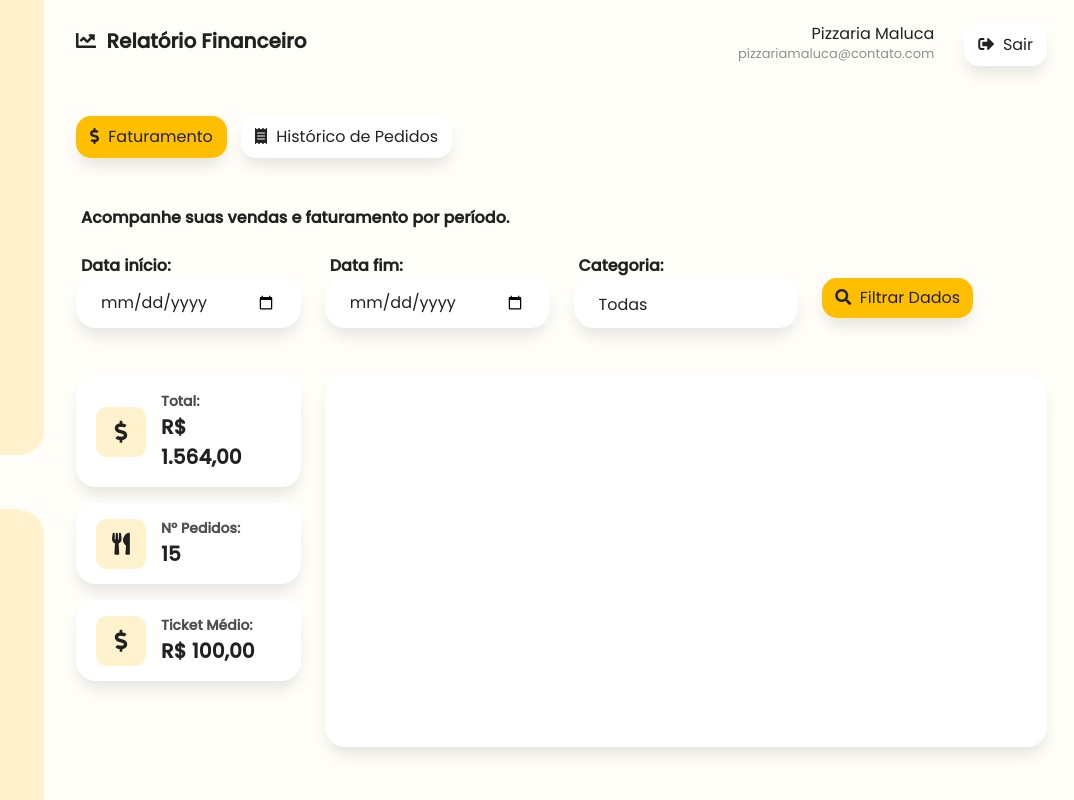
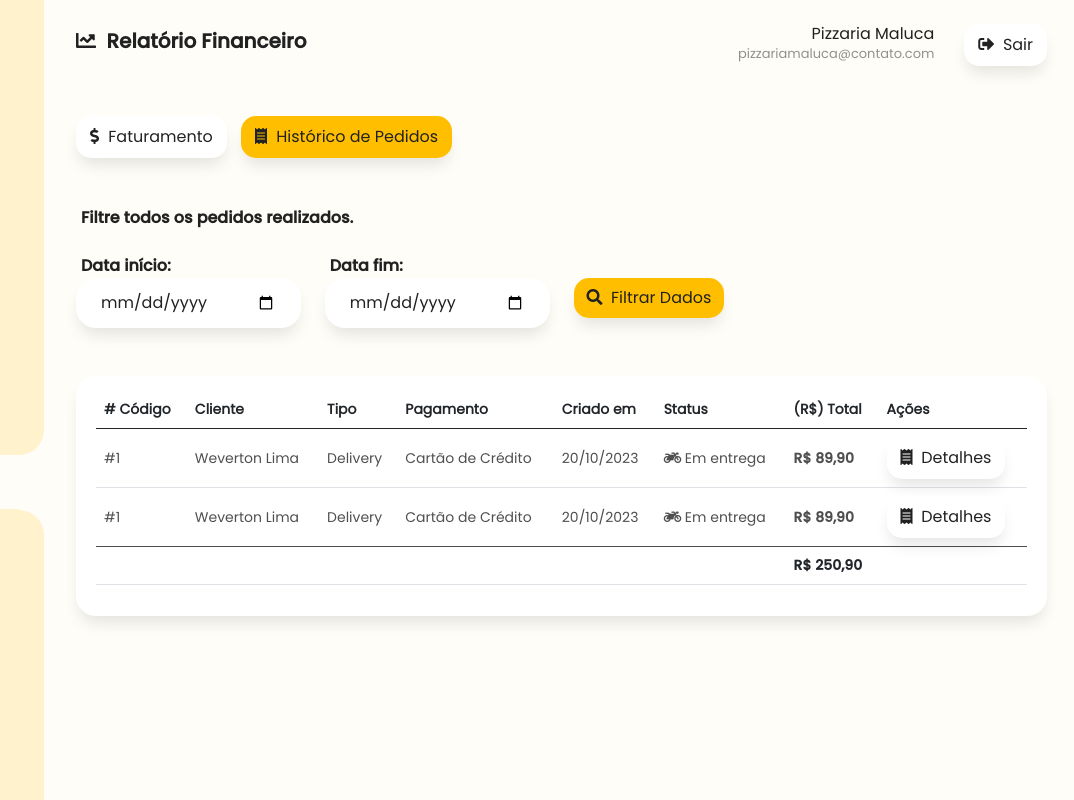
Before and after one commit to jeannlucas/bigdevz-delivery, a plain HTML site: page painel/relatorio.html in a window 1280 px wide. Shown: the full height of the page, 206-1280 px from the left. Drawn offline with Linux system fonts and the light colour scheme.

Commit message:
feat: report layout - order history

```diff
--- a/painel/css/painel.css
+++ b/painel/css/painel.css
@@ -642,3 +642,7 @@ input:checked + .slider::before {
     font-size: 20px;
     color: var(--color-black);
 }
+
+.card-table, .data-table {
+    font-size: 14px!important;
+}
--- a/painel/relatorio.html
+++ b/painel/relatorio.html
@@ -87,17 +87,17 @@
                         <div class="col-12">
 
                             <div class="menus-config">
-                                <a href="#" class="btn btn-white btn-sm active">
+                                <a href="#" class="btn btn-white btn-sm">
                                     <i class="fas fa-dollar-sign"></i> Faturamento
                                 </a>
-                                <a href="#" class="btn btn-white btn-sm">
+                                <a href="#" class="btn btn-white btn-sm active">
                                     <i class="fas fa-receipt"></i> Histórico de Pedidos
                                 </a>
                             </div>
 
                         </div>
 
-                        <div class="col-12 mt-5" id="faturamento">
+                        <div class="col-12 mt-5 hidden" id="faturamento">
 
                             <p class="title-categoria mb-4">
                                 <b>Acompanhe suas vendas e faturamento por período.</b>
@@ -184,8 +184,93 @@
 
                         </div>
 
-                        <div class="col-12 mt-5 hidden" id="historico">
+                        <div class="col-12 mt-5" id="historico">
 
+                            <p class="title-categoria mb-4">
+                                <b>Filtre todos os pedidos realizados.</b>
+                            </p>
+
+                            <div class="row">
+
+                                <div class="col-3">
+                                    <div class="form-group">
+                                        <p class="title-categoria mb-0"><b>Data início:</b></p>
+                                        <input type="date" class="form-control" />
+                                    </div>
+                                </div>
+
+                                <div class="col-3">
+                                    <div class="form-group">
+                                        <p class="title-categoria mb-0"><b>Data fim:</b></p>
+                                        <input type="date" class="form-control" />
+                                    </div>
+                                </div>
+
+                                <div class="col-3">
+                                    <a class="btn btn-yellow btn-sm mt-4">
+                                        <i class="fas fa-search"></i>&nbsp; Filtrar Dados
+                                    </a>
+                                </div>
+
+                            </div>
+
+                            <div class="card card-table mt-5">
+
+                                <div class="table-responsive">
+                                    <table id="data-table" class="table data-table">
+                                        <thead>
+                                            <tr>
+                                                <th># Código</th>
+                                                <th>Cliente</th>
+                                                <th>Tipo</th>
+                                                <th>Pagamento</th>
+                                                <th>Criado em</th>
+                                                <th>Status</th>
+                                                <th>(R$) Total</th>
+                                                <th>Ações</th>
+                                            </tr>
+                                        </thead>
+                                        <tbody>
+                                            <tr>
+                                                <td>#1</td>
+                                                <td>Weverton Lima</td>
+                                                <td>Delivery</td>
+                                                <td>Cartão de Crédito</td>
+                                                <td>20/10/2023</td>
+                                                <td><i class="fas fa-motorcycle"></i> Em entrega</td>
+                                                <td><b class="color-green">R$ 89,90</b></td>
+                                                <td>
+                                                    <a class="btn btn-white btn-sm">
+                                                        <i class="fas fa-receipt"></i>&nbsp; Detalhes
+                                                    </a>
+                                                </td>
+                                            </tr>
+                                            <tr>
+                                                <td>#1</td>
+                                                <td>Weverton Lima</td>
+                                                <td>Delivery</td>
+                                                <td>Cartão de Crédito</td>
+                                                <td>20/10/2023</td>
+                                                <td><i class="fas fa-motorcycle"></i> Em entrega</td>
+                                                <td><b class="color-green">R$ 89,90</b></td>
+                                                <td>
+                                                    <a class="btn btn-white btn-sm">
+                                                        <i class="fas fa-receipt"></i>&nbsp; Detalhes
+                                                    </a>
+                                                </td>
+                                            </tr>
+                                        </tbody>
+                                        <tfoot>
+                                            <tr>
+                                                <th colspan="6"></th>
+                                                <th><b class="color-green">R$ 250,90</b></th>
+                                                <th></th>
+                                            </tr>
+                                        </tfoot>
+                                    </table>
+                                </div>
+
+                            </div>
 
                         </div>
 
```
